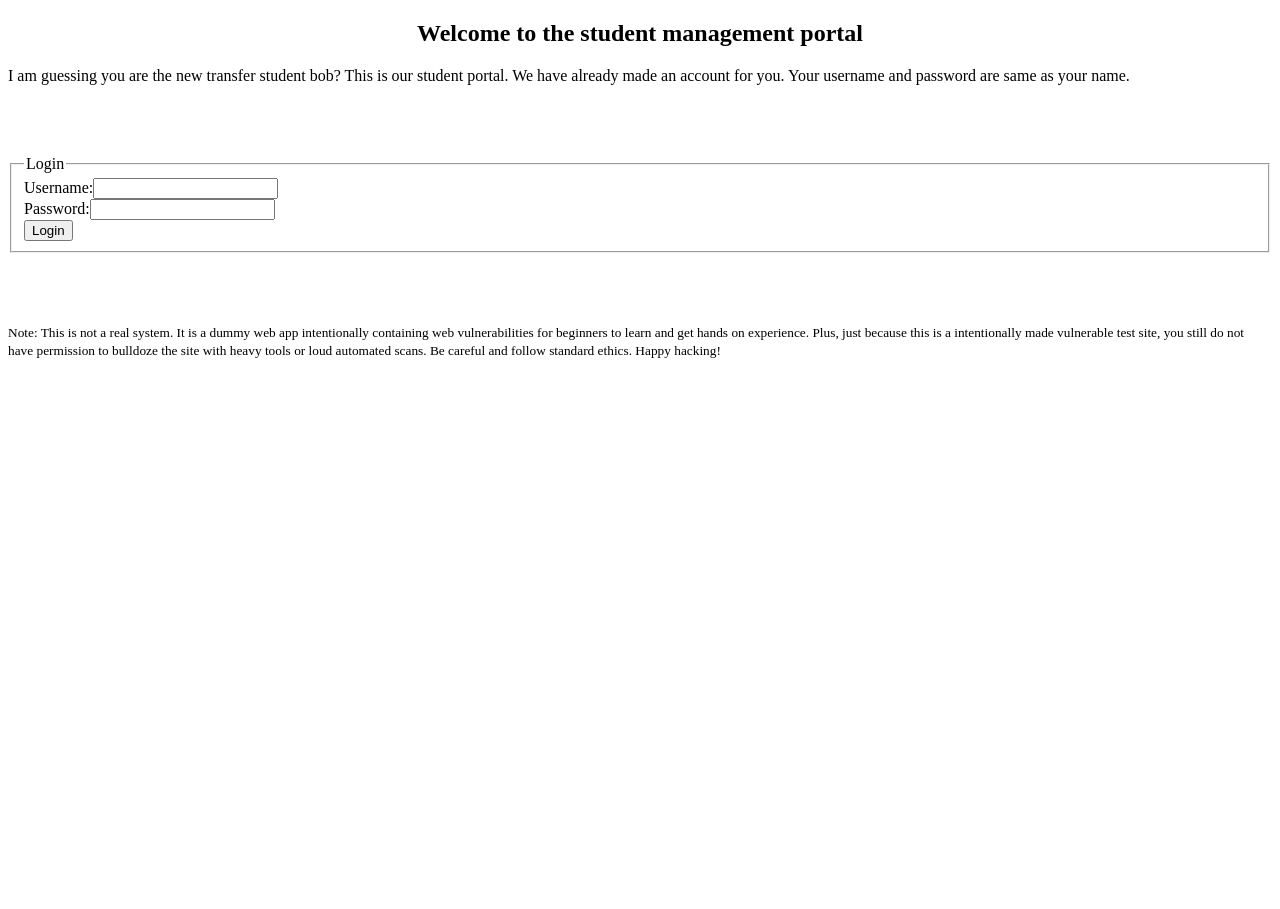
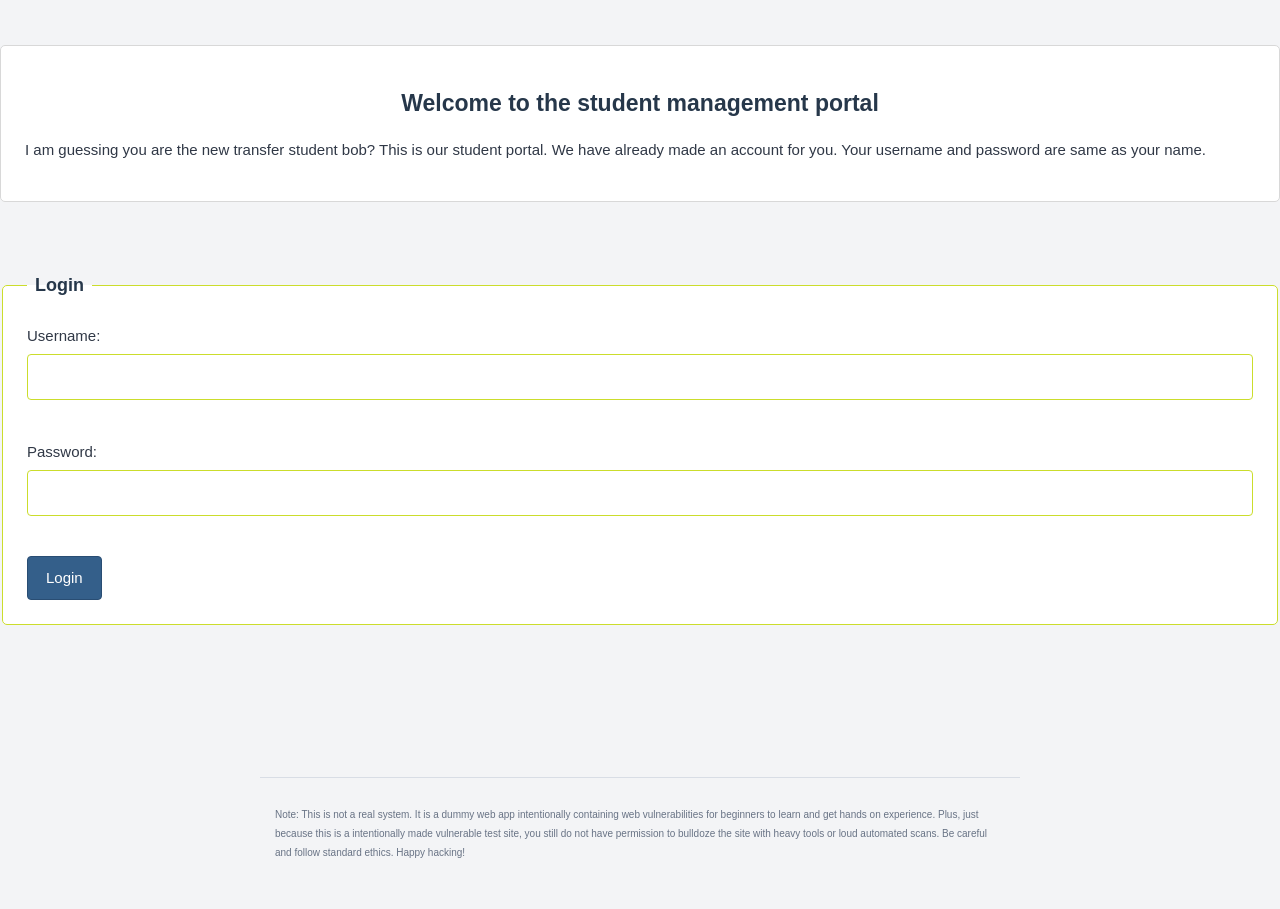
Before and after one commit to Abip-82/Can-You-Find-The-Bugs, a Flask app: page / in a window 1280 px wide. Before the commit the page ends 358 px from the top, so only its background shows below. Run offline with Flask 3, Linux system fonts and the light colour scheme.

Commit message:
basic css

```diff
--- /dev/null
+++ b/static/style.css
@@ -0,0 +1,143 @@
+* {
+    box-sizing : border-box;
+}
+
+body {
+    margin : 0;
+    padding : 0;
+    background-color : #f3f4f6;
+    color : #303846;
+    font-family : Arial , Arial, Helvetica, sans-serif;
+    font-size: 15px ;
+    line-height: 1.6;
+}
+
+body>div,
+body>form,
+body>h1,
+body>h2,
+body>h3,
+body>p,
+body>fieldset{
+    max-width:760 px;
+    margin-left:auto;
+    margin-right:auto;
+}
+
+h1,h2,h3 {
+    color:#26374a;
+    line-height:1.3;
+}
+
+h1{
+    font-size: 28px;
+}
+h2{
+    font-size:23px;
+}
+h3{
+    font-size:20px;
+}
+
+body>div{
+    margin-top:45px;
+    margin-bottom:25px;
+    padding:24px;
+    background-color:#ffffff;
+    border: 1px solid #d8d8d8;
+    border-radius:5px;
+}
+
+form{
+    margin-top:20px;
+    margin-bottom:35px;
+}
+fieldset{
+    padding:24px;
+    background-color:#ffffff;
+    border:1px solid #cbdd2c;
+    border-radius:5px;
+}
+legend{
+    padding:0 8px;
+    color:#26374a;
+    font-size:18px;
+    font-weight:bold;
+}
+input{
+    display:block;
+    width:100%;
+    margin:6px 0 16px;
+    padding:10px;
+    border:1px solid #cbdd2c;
+    border-radius:4px;
+    background-color:#ffffff;
+    color:#303846;
+    font:inherit;
+}
+input:focus{
+    outline: 2px solid #8b8b8b;
+    outline-offset: 1px;
+    border-color:#557da8;
+}
+button{
+    padding: 9px 18px;
+    border: 1px solid #294d73;
+    border-radius:4px;
+    background-color:#345f8a;
+    color:#ffffff;
+    font:inherit;
+    cursor:pointer;
+}
+button:hover {
+background-color: #294d73;
+}
+
+nav{
+    display:flex;
+    flex-wrap:wrap;
+    gap:0;
+    padding:0 24px;
+    background-color:#26374a;
+    border-bottom: 3px solid #456b91;
+}
+
+nav a{
+    display:block;
+    padding: 15px 16px;
+    color: #f4f6f8;
+    text-decoration:none;
+}
+nav a:hover {
+background-color: #3a5068;
+}
+body>nav~h1,
+body>nav~h3,
+body > nav ~ div > div {
+margin: 15px 0;
+padding: 16px;
+background-color: #f8f9fb;
+border: 1px solid #d8dde5;
+border-left: 4px solid #557da8;
+border-radius: 3px;
+}
+
+body>nav~div>div p{
+    margin : 6px 0 12px;
+}
+
+body>p {
+    padding : 10px 14px;
+    color:#8b3030;
+    background-color: #fff0f0;
+border-left: 4px solid #b94a48;
+}
+
+footer{
+    max-width: 760px;
+    margin :  45px auto 20px;
+    padding:15px;
+    border-top: 1px solid #d8dde5;
+    color:#687385;
+    font-size:12px;
+}
--- a/templates/base.html
+++ b/templates/base.html
@@ -4,6 +4,7 @@
     <meta charset="UTF-8">
     <meta name="viewport" content="width=device-width, initial-scale=1.0">
     <title>Can-You-Find-The-Bugs?</title>
+    <link rel="stylesheet" href="{{ url_for('static', filename='style.css') }}">
 </head>
 <body>
     <div>
@@ -13,7 +14,6 @@
         Your username and password are same as your name.</p>
     </div>
     <br>
-    <br><br>
     {% if error %}
         <p>{{ error }}</p>
     {% endif %}
--- a/templates/profile.html
+++ b/templates/profile.html
@@ -4,6 +4,7 @@
     <meta charset="UTF-8">
     <meta name="viewport" content="width=device-width, initial-scale=1.0">
     <title>{% block title %} Student Profile {%endblock%}</title>
+    <link rel="stylesheet" href="{{ url_for('static', filename='style.css') }}">
 </head>
 <body>
     <nav>
```
